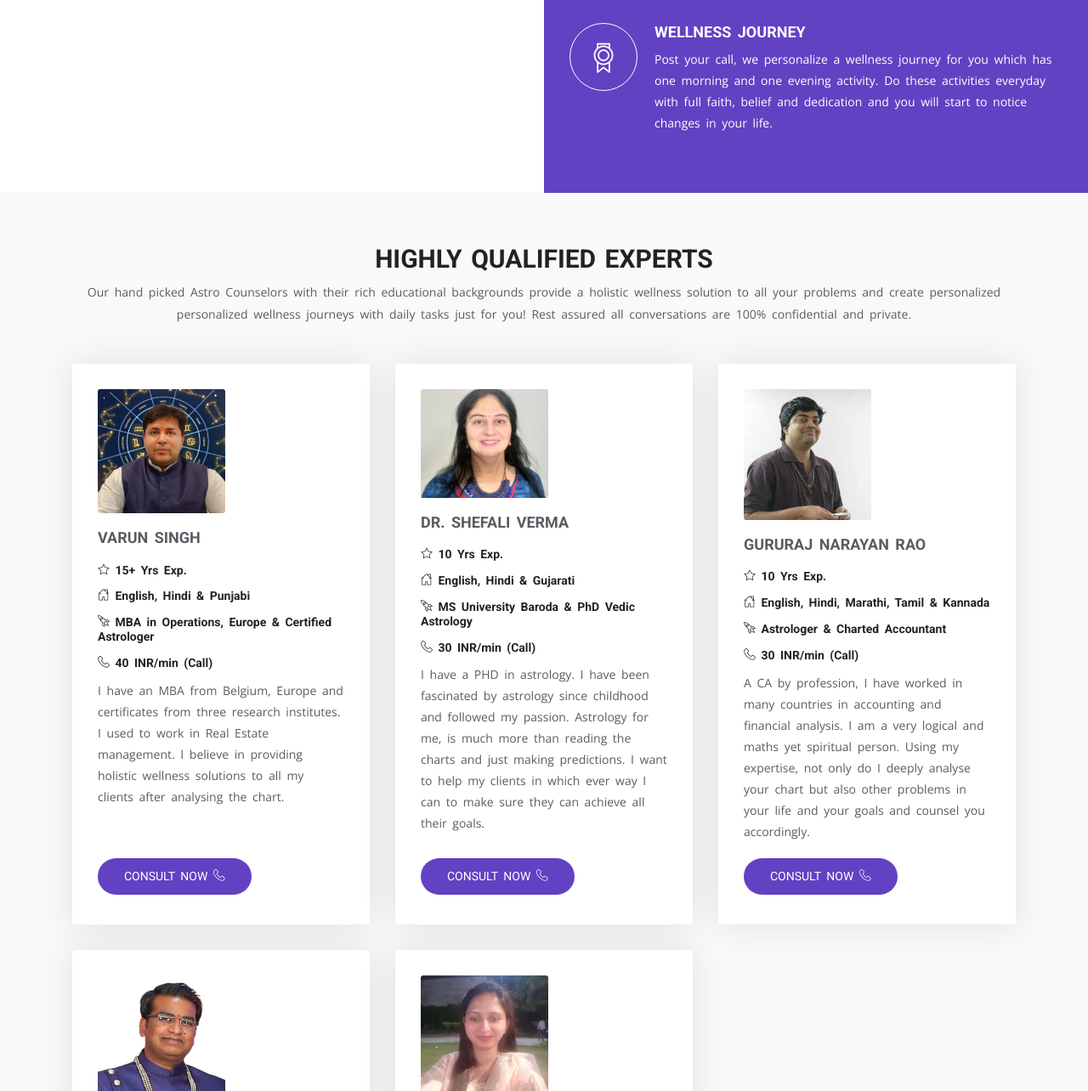
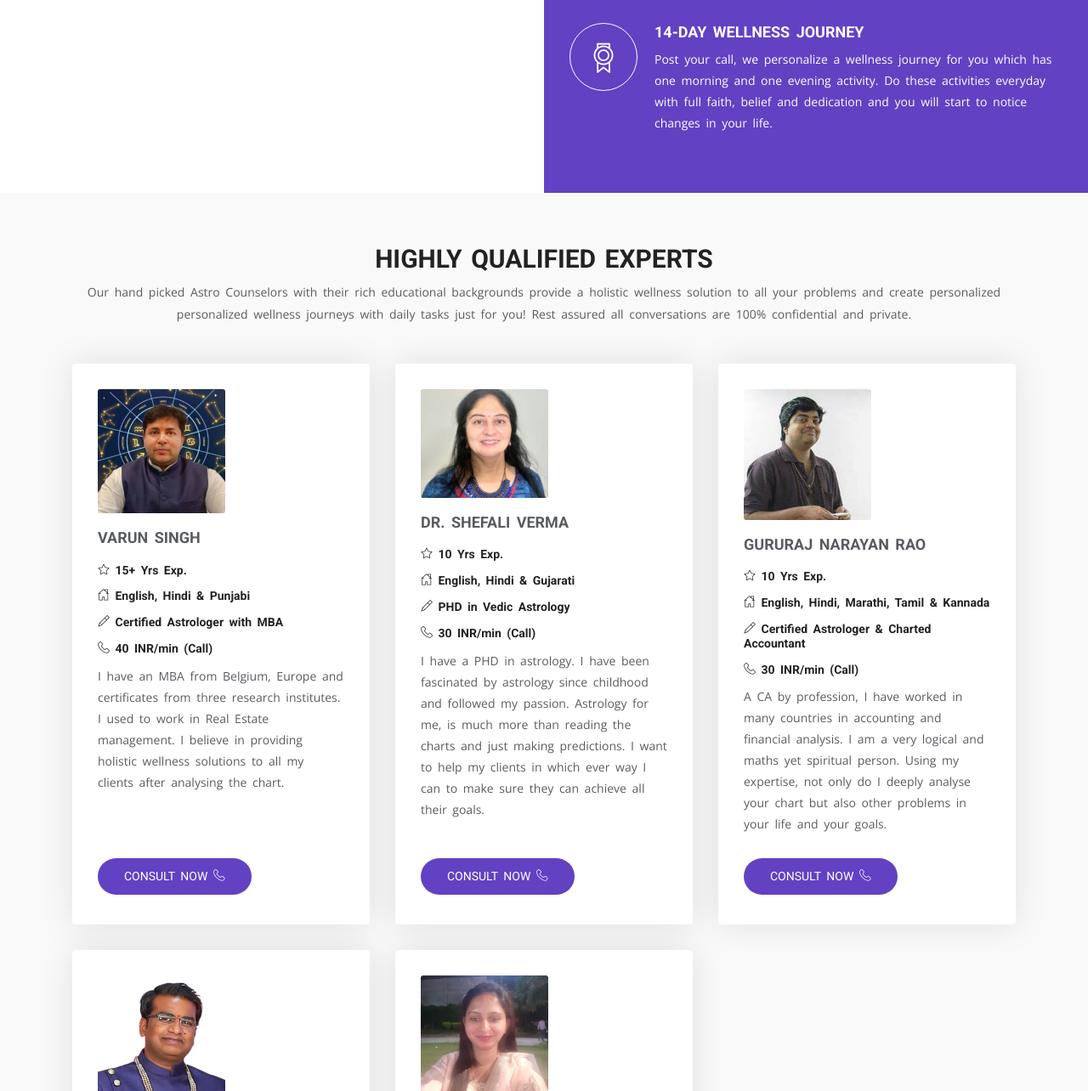
Before and after one commit to VyomKaro/vyomkaro.github.io, a plain HTML site: page index.html in a window 1280 px wide. Shown: the part 1516-2800 px from the top of the page at 85% size. Drawn offline with nearby package versions, Linux system fonts and the light colour scheme; files whose address does not match are found by name.

Commit message:
adding changes

```diff
--- a/index.html
+++ b/index.html
@@ -108,7 +108,7 @@
         <div class="row">
           <div class="col-md-12 col-sm-12">
             <div class="video-promo-content text-center wow fadeInUp" data-wow-delay="0.3s">
-              <h2 class="mt-3 wow zoomIn" data-wow-duration="1000ms" data-wow-delay="100ms">We help you get answers about your life and beyond!</h2>
+              <h2 class="mt-3 wow zoomIn" data-wow-duration="1000ms" data-wow-delay="100ms">Free 14-Day Personalized Wellness Journey After Every Consultation!</h2>
             </div>
           </div>
         </div>
@@ -163,7 +163,7 @@
                   <i class="lni-medall-alt"></i>
                 </div>
                 <div class="feature-content">
-                  <h3>Wellness Journey</h3>
+                  <h3>14-Day Wellness Journey</h3>
                   <p>Post your call, we personalize a wellness journey for you which has one morning and one evening activity. Do these activities everyday with full faith, belief and dedication and you will start to notice changes in your life.</p>
                 </div>
               </div>
@@ -192,7 +192,7 @@
                 <h3><a href="#">Varun Singh</a></h3>
                 <h4 class="astro-data"><i class="lni-star"></i> 15+ Yrs Exp. </h4>
                 <h4 class="astro-data"><i class="lni-home"></i> English, Hindi & Punjabi </h4>
-                <h4 class="astro-data"><i class="lni-rocket"></i> MBA in Operations, Europe & Certified Astrologer </h4>
+                <h4 class="astro-data"><i class="lni-pencil"></i> Certified Astrologer with MBA</h4>
                 <h4 class="astro-data"><i class="lni-phone-handset"></i> 40 INR/min (Call) </h4>
                 <p style="padding-bottom: 20px;">I have an MBA from Belgium, Europe and certificates from three research institutes. I used to work in Real Estate management. I believe in providing holistic wellness solutions to all my clients after analysing the chart.</p>
               </div>
@@ -209,7 +209,7 @@
                 <h3><a href="#">Dr. Shefali Verma</a></h3>
                 <h4 class="astro-data"><i class="lni-star"></i> 10 Yrs Exp. </h4>
                 <h4 class="astro-data"><i class="lni-home"></i> English, Hindi & Gujarati </h4>
-                <h4 class="astro-data"><i class="lni-rocket"></i> MS University Baroda & PhD Vedic Astrology </h4>
+                <h4 class="astro-data"><i class="lni-pencil"></i> PHD in Vedic Astrology </h4>
                 <h4 class="astro-data"><i class="lni-phone-handset"></i> 30 INR/min (Call) </h4>
                 <p style="padding-bottom: 20px;">I have a PHD in astrology. I have been fascinated by astrology since childhood and followed my passion. Astrology for me, is much more than reading the charts and just making predictions. I want to help my clients in which ever way I can to make sure they can achieve all their goals. </p>
               </div>
@@ -226,9 +226,9 @@
                 <h3><a href="#">Gururaj Narayan Rao</a></h3>
                 <h4 class="astro-data"><i class="lni-star"></i> 10 Yrs Exp. </h4>
                 <h4 class="astro-data"><i class="lni-home"></i> English, Hindi, Marathi, Tamil & Kannada </h4>
-                <h4 class="astro-data"><i class="lni-rocket"></i> Astrologer & Charted Accountant </h4>
+                <h4 class="astro-data"><i class="lni-pencil"></i> Certified Astrologer & Charted Accountant</h4>
                 <h4 class="astro-data"><i class="lni-phone-handset"></i> 30 INR/min (Call) </h4>
-                <p style="padding-bottom: 20px;">A CA by profession, I have worked in many countries in accounting and financial analysis. I am a very logical and maths yet spiritual person. Using my expertise, not only do I deeply analyse your chart but also other problems in your life and your goals and counsel you accordingly.</p>
+                <p style="padding-bottom: 20px;">A CA by profession, I have worked in many countries in accounting and financial analysis. I am a very logical and maths yet spiritual person. Using my expertise, not only do I deeply analyse your chart but also other problems in your life and your goals.</p>
               </div>
               <a href="https://bit.ly/39wxX4I" class="btn btn-common astro-button" target="_blank">Consult Now <i class="lni-phone-handset"></i></a>
             </div>
@@ -243,7 +243,7 @@
                 <h3><a href="#">Mane Rao</a></h3>
                 <h4 class="astro-data"><i class="lni-star"></i> 6 Yrs Exp. </h4>
                 <h4 class="astro-data"><i class="lni-home"></i> Hindi, English & Telugu </h4>
-                <h4 class="astro-data"><i class="lni-rocket"></i> Masters, United Kingdom & Certified Astrologer </h4>
+                <h4 class="astro-data"><i class="lni-pencil"></i> Certified Astrologer with MS - Glasgow University</h4>
                 <h4 class="astro-data"><i class="lni-phone-handset"></i> 20 INR/min (Call) </h4>
                 <p style="padding-bottom: 20px;">I have spent years researching astrology after my Masters in the UK. During this journey, I also graduated from the Indian Institute of Astrological Sciences (ICAS). An avid learner at heart, I like to deeply understand my clients problem and give them the best solution.</p>
               </div>
@@ -260,7 +260,7 @@
                 <h3><a href="#">Ashima Sharma</a></h3>
                 <h4 class="astro-data"><i class="lni-star"></i> 6 Yrs Exp. </h4>
                 <h4 class="astro-data"><i class="lni-home"></i> Hindi & Punjabi </h4>
-                <h4 class="astro-data"><i class="lni-rocket"></i> Astrology, Tarot & Numerology </h4>
+                <h4 class="astro-data"><i class="lni-pencil"></i> Astrology, Tarot & Numerology </h4>
                 <h4 class="astro-data"><i class="lni-phone-handset"></i> 20 INR/min (Call) </h4>
                 <p style="padding-bottom: 20px;">I am an Astrologer, tarot card reader and a Master Numerologist. I have been involved in the spiritual and mystic world since 2015 and started practicing it in the year 2016. I love helping people with my predictions and guiding them through tough times.</p>
               </div>
```
